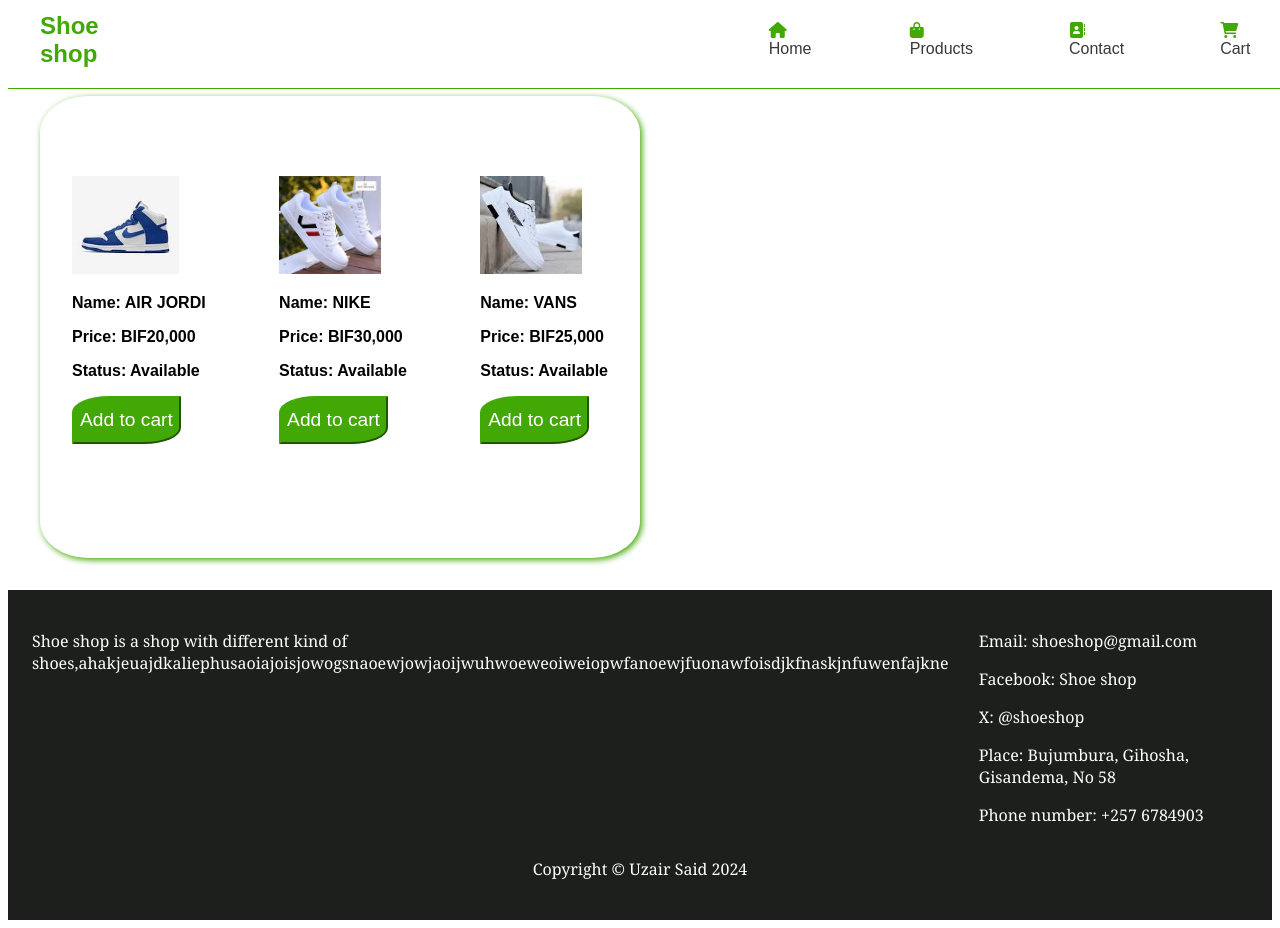
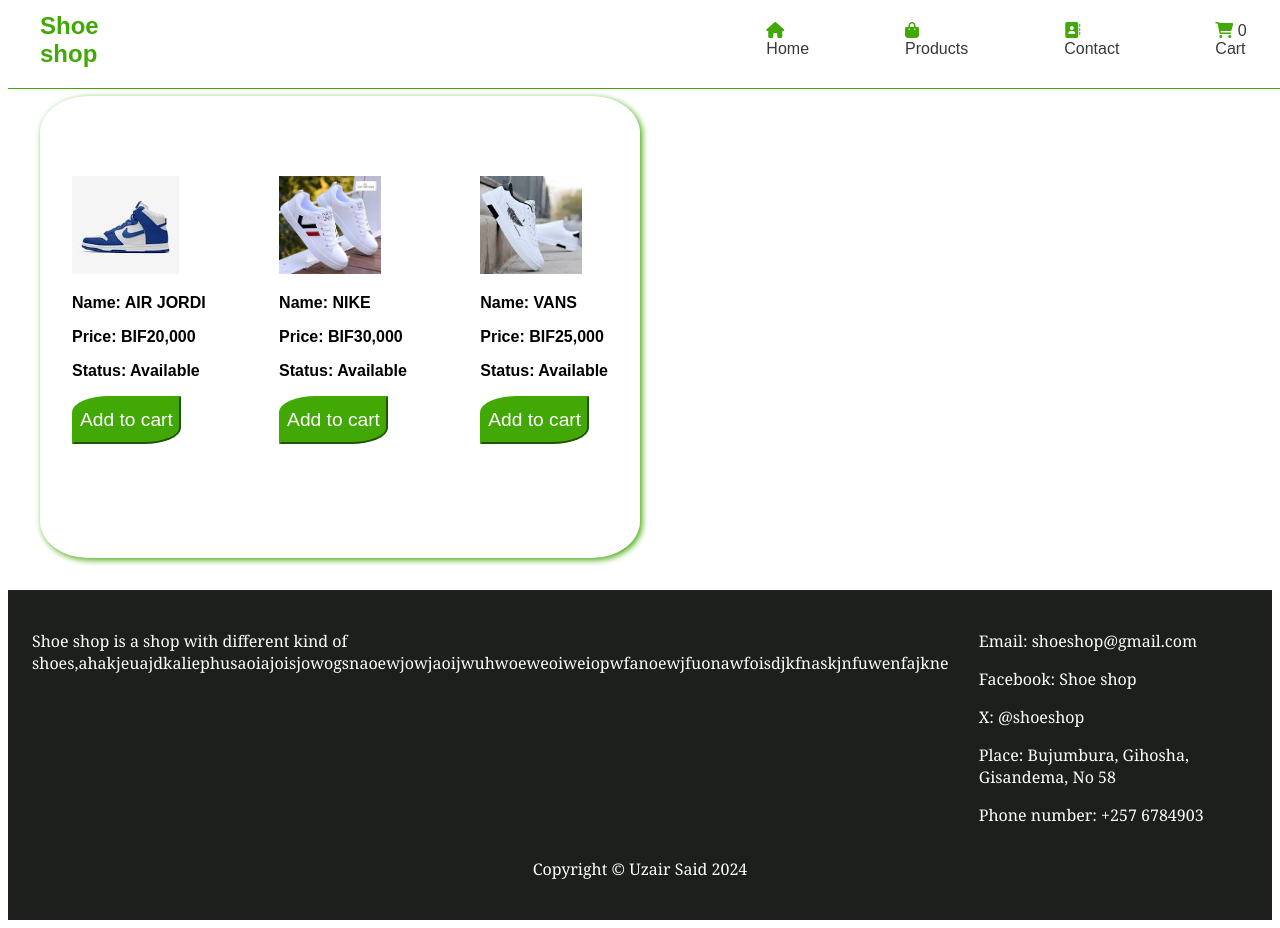
Before and after one commit to uzairsaid/angularEcomerceExercise, an Angular app: page /shoe-list in a window 1280 px wide. Built offline with nearby package versions, Linux system fonts and the light colour scheme.

Commit message:
Added items count on nav bar

```diff
--- a/src/app/Services/cart.service.ts
+++ b/src/app/Services/cart.service.ts
@@ -8,7 +8,9 @@
 export class CartService {
   private cart: Shoe[] = [];
   private total = new BehaviorSubject<number>(this.calculateTotal());
-  total$ = this.total.asObservable()
+  total$ = this.total.asObservable();
+  private cartLength = new BehaviorSubject<number>(0);
+  cartLength$ = this.cartLength.asObservable();
 
   getCart():Shoe[]{
     return this.cart;
@@ -18,6 +20,8 @@
   addCart(shoe: Shoe){
     this.cart.push(shoe);
     this.updateTotal();
+    this.cartLength.next(this.cart.length);
+
   }
   calculateTotal():number{
     return this.cart.reduce((sum,shoe)=>sum+shoe.price,0);
@@ -35,6 +39,4 @@
     }
   }
 
-
-
 }
--- a/src/app/article-list/article-list.component.ts
+++ b/src/app/article-list/article-list.component.ts
@@ -39,7 +39,7 @@
 
   }
 onAddToCart(shoe: Shoe): void{
+
   this.cartService.addCart(shoe);
-
 }
 }
--- a/src/app/navbar/navbar.component.html
+++ b/src/app/navbar/navbar.component.html
@@ -8,7 +8,7 @@
                 <li><a routerLink="" routerLinkActive="active" class="link-item"><i class="fas fa-house"></i>{{ homeLink}}</a></li>
                 <li><a routerLink="shoe-list" class="link-item"><i class="fa-solid fa-bag-shopping"></i>{{ productsLink}}</a></li>
                 <li><a href="" class="link-item"><i class="fa-solid fa-address-book"></i>{{ contactLink}}</a></li>
-                <li><a href="" class="link-item"> <i class="fa-solid fa-cart-shopping"></i>Cart</a></li>
+                <li><a href="" class="link-item"><i class="fa-solid fa-cart-shopping"></i> {{cartLength}} Cart</a></li>
             </ul>
 
         </div>
--- a/src/app/navbar/navbar.component.ts
+++ b/src/app/navbar/navbar.component.ts
@@ -1,5 +1,7 @@
-import { Component, OnInit} from '@angular/core';
+import { Component, OnInit,Input} from '@angular/core';
 import { RouterLink, RouterLinkActive } from '@angular/router';
+import { CartService } from '../Services/cart.service';
+import { Shoe } from '../models/shoe';
 
 @Component({
   selector: 'app-navbar',
@@ -13,14 +15,22 @@
   contactLink!: string;
   productsLink!: string;
   cartImage!: string;
+  cartLength: number = 0;
+  cartEmpty!: boolean;
 
+  constructor(private cartService: CartService){}
 
 
   ngOnInit(): void{
     this.homeLink = "Home";
-    this.contactLink = "Contact"
-    this.productsLink = "Products"
-    this.cartImage = "../../assets/cart.png"
+    this.contactLink = "Contact";
+    this.productsLink = "Products";
+    this.cartImage = "../../assets/cart.png";
+    // to increment number of items in cart
+    this.cartService.cartLength$.subscribe(value=>{
+      this.cartLength = value;
+    }
+    );
 
   }
 
```
